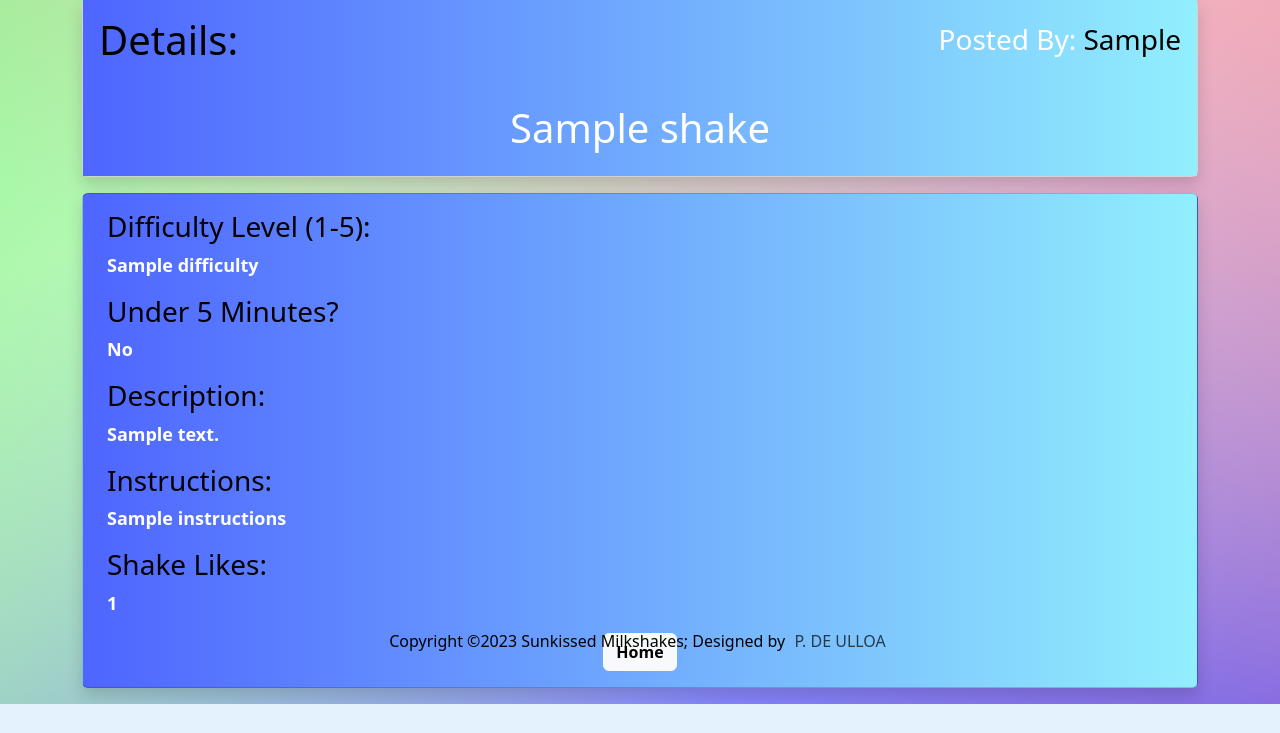
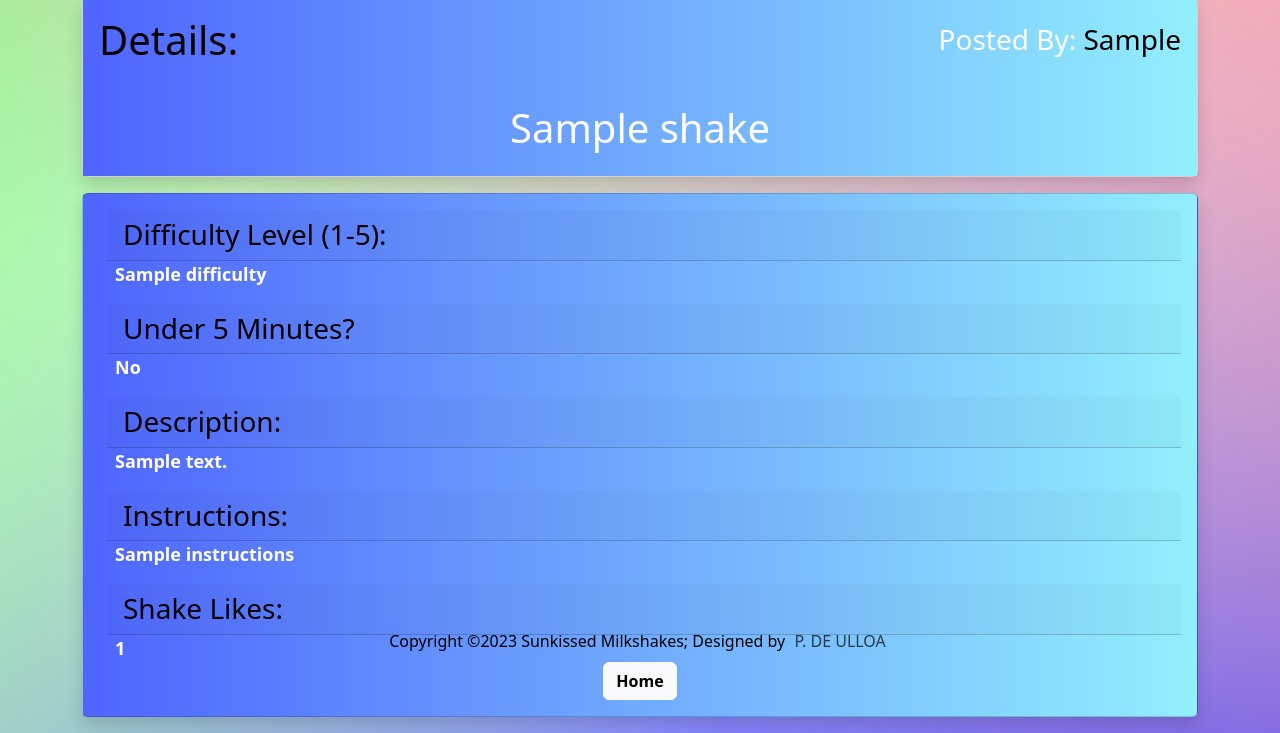
Before and after one commit to PaulDeUlloa/Sunkissed-Milkshakes-Python, a Flask app: template flask_app/templates/shake_details.html in a window 1280 px wide. Shown: the part 131-864 px from the top of the page. Before the commit the page ends 835 px from the top, so only its background shows below. Run offline with Flask 3, Linux system fonts and the light colour scheme; the template is opened without the code that fills it: most values are stand-ins (such as "Sample title", 1, 10 or a date in 2020).

Commit message:
details page card header and body adjustments

```diff
--- a/flask_app/templates/shake_details.html
+++ b/flask_app/templates/shake_details.html
@@ -25,17 +25,17 @@ linear-gradient(336deg, rgba(50, 50, 250, 0.8), rgba(0,0,255,0) 70.71%); min-hei
                 <div class="card shadow mb-3" style="font-size:large; font-weight: bold; background-image: linear-gradient( to right, #4E65FF, #92EFFD); color:rgb(255, 255, 255);">
                     <div class="card-body">
                         <div style="margin-left: 8px;">
-                            <h3 style="color:black;">Difficulty Level (1-5):</h3>
-                            <p> {{shake.difficulty}} </p>
-                            <h3 style="color:black;">Under 5 Minutes?</h3>
-                            <p> {% if shake.is_under_5 == 1 %} Yes {% else %} No {% endif %} </p>
-                            <h3 style="color:black;">Description:</h3>
-                            <p> {{shake.description}} </p>
-                            <h3 style="color:black;">Instructions:</h3>
-                            <p> {{shake.instructions}} </p>
+                            <h3  class="card-header" style="color:black;">Difficulty Level (1-5):</h3>
+                            <p style="margin-left: 8px;" class="card-text"> {{shake.difficulty}} </p>
+                            <h3  class="card-header" style="color:black;">Under 5 Minutes?</h3>
+                            <p style="margin-left: 8px;" class="card-text"> {% if shake.is_under_5 == 1 %} Yes {% else %} No {% endif %} </p>
+                            <h3  class="card-header" style="color:black;">Description:</h3>
+                            <p style="margin-left: 8px;" class="card-text"> {{shake.description}} </p>
+                            <h3  class="card-header" style="color:black;">Instructions:</h3>
+                            <p style="margin-left: 8px;" class="card-text"> {{shake.instructions}} </p>
 
-                            <h3 style="color:black;">Shake Likes:</h3>
-                            <p> {{ count }} </p>
+                            <h3  class="card-header" style="color:black;">Shake Likes:</h3>
+                            <p style="margin-left: 8px;" class="card-text"> {{ count }} </p>
                         </div>
                         <div style="display: flex; flex-direction: row; align-items: center; justify-content: center;">
                             <button class="btn btn-light"><a href="/shakes" style=" color: rgb(0, 0, 0); text-decoration: none; font-weight: 600;">Home</a></button>
```
